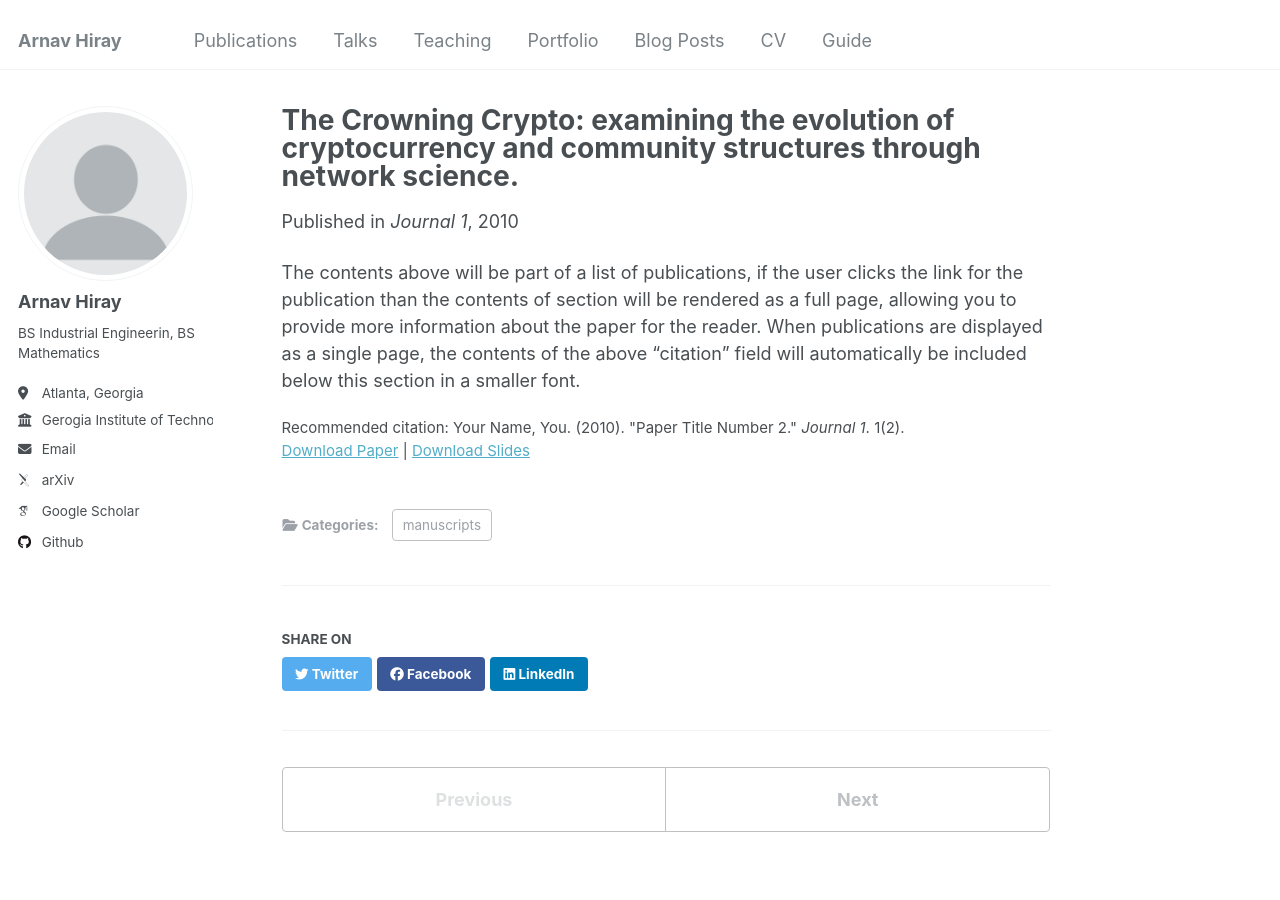
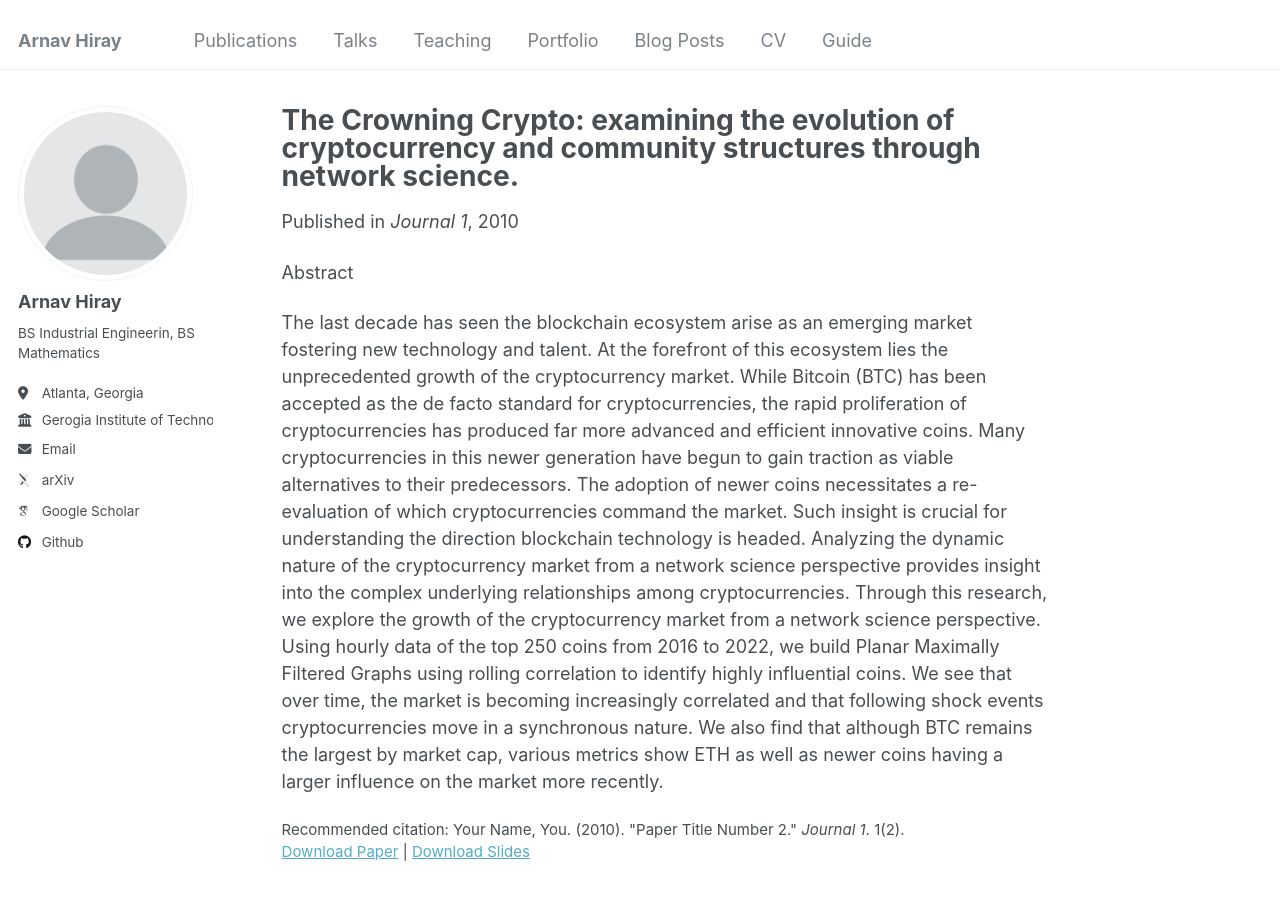
Before and after one commit to AHiray/AHiray.github.io, a Jekyll site: the page built from _publications/2009-10-01-paper-title-number-1.md, in a window 1280 px wide and 900 px high. Built offline with Jekyll 4.4.1, drawn with Linux system fonts in a browser that asks for light colours; some web fonts are replaced.

Commit message:
Update 2009-10-01-paper-title-number-1.md

```diff
--- a/_publications/2009-10-01-paper-title-number-1.md
+++ b/_publications/2009-10-01-paper-title-number-1.md
@@ -7,8 +7,10 @@ excerpt: 'This paper is about the number 2. The number 3 is left for future work
 date: 2010-10-01
 venue: 'Journal 1'
 slidesurl: 'http://academicpages.github.io/files/slides1.pdf'
-paperurl: 'http://academicpages.github.io/files/paper1.pdf'
+paperurl: 'https://meetings.ams.org/math/spring2023se/meetingapp.cgi/Paper/24022'
 citation: 'Your Name, You. (2010). &quot;Paper Title Number 2.&quot; <i>Journal 1</i>. 1(2).'
 ---
 
-The contents above will be part of a list of publications, if the user clicks the link for the publication than the contents of section will be rendered as a full page, allowing you to provide more information about the paper for the reader. When publications are displayed as a single page, the contents of the above "citation" field will automatically be included below this section in a smaller font.
+Abstract
+
+The last decade has seen the blockchain ecosystem arise as an emerging market fostering new technology and talent. At the forefront of this ecosystem lies the unprecedented growth of the cryptocurrency market. While Bitcoin (BTC) has been accepted as the de facto standard for cryptocurrencies, the rapid proliferation of cryptocurrencies has produced far more advanced and efficient innovative coins. Many cryptocurrencies in this newer generation have begun to gain traction as viable alternatives to their predecessors. The adoption of newer coins necessitates a re-evaluation of which cryptocurrencies command the market. Such insight is crucial for understanding the direction blockchain technology is headed. Analyzing the dynamic nature of the cryptocurrency market from a network science perspective provides insight into the complex underlying relationships among cryptocurrencies. Through this research, we explore the growth of the cryptocurrency market from a network science perspective. Using hourly data of the top 250 coins from 2016 to 2022, we build Planar Maximally Filtered Graphs using rolling correlation to identify highly influential coins. We see that over time, the market is becoming increasingly correlated and that following shock events cryptocurrencies move in a synchronous nature. We also find that although BTC remains the largest by market cap, various metrics show ETH as well as newer coins having a larger influence on the market more recently.
```
